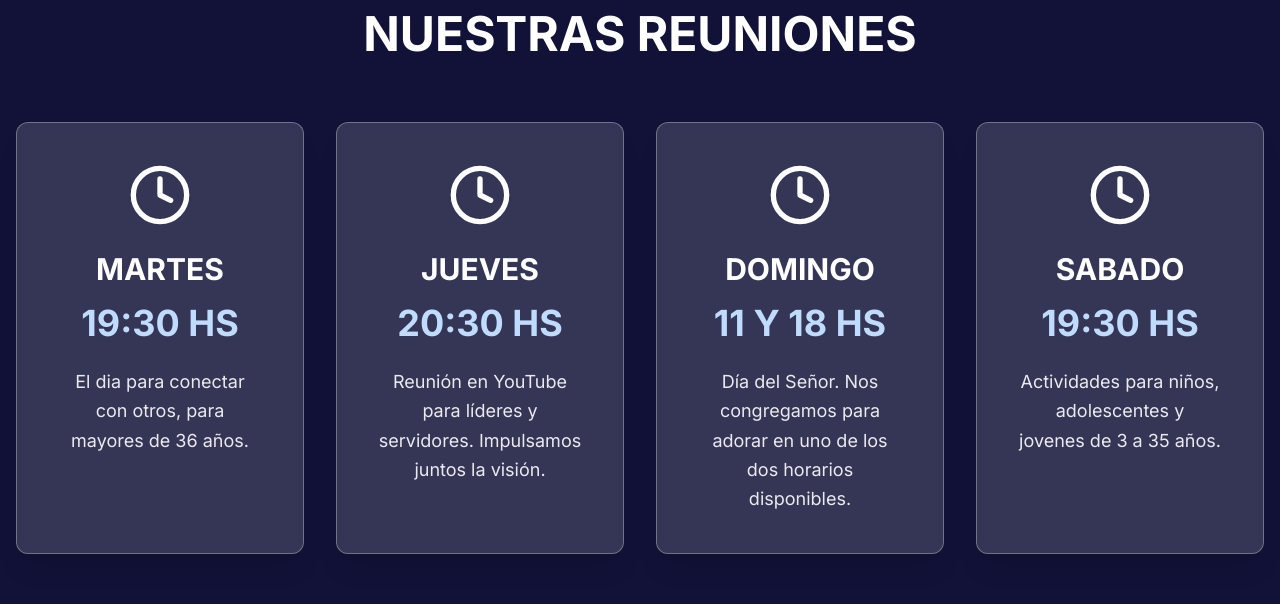
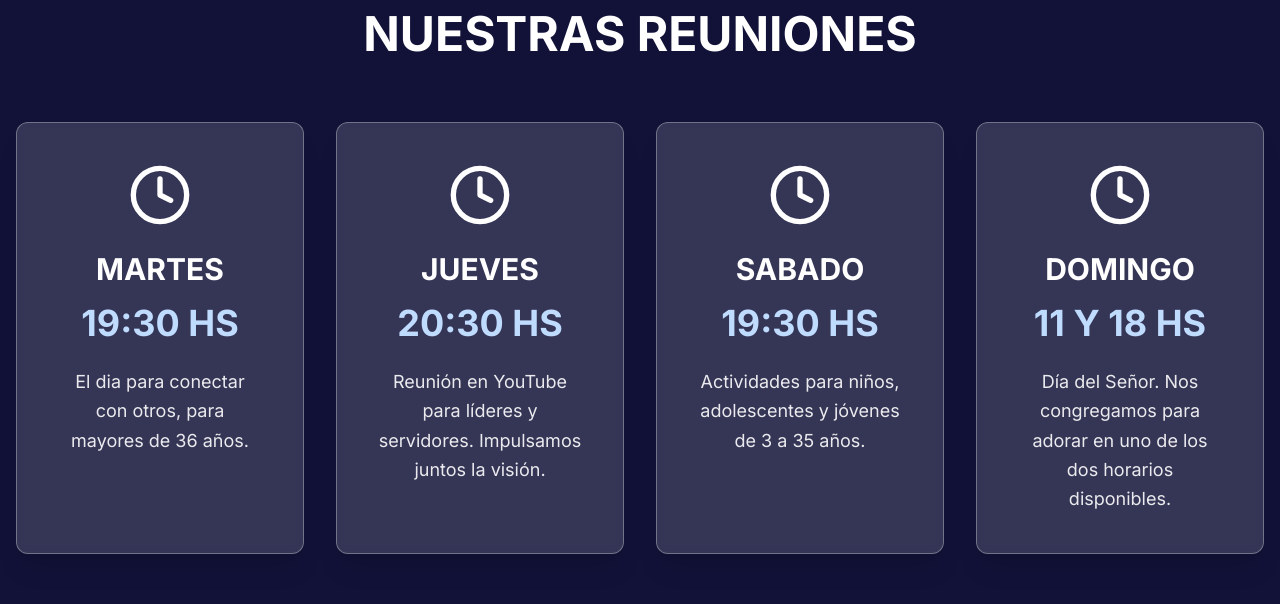
Before and after one commit to juanpo12/cristo-la-solucion, a Next.js app: page / in a window 1280 px wide. Shown: the part 2160-2764 px from the top of the page. Built offline with nearby package versions, Linux system fonts and the light colour scheme.

Commit message:
fix: update age ranges and reorder meetings schedule
- Adjust age ranges for groups to better reflect current demographics
- Reorder meetings array to maintain chronological order of days

```diff
--- a/components/groups.tsx
+++ b/components/groups.tsx
@@ -24,7 +24,7 @@ const groups: Group[] = [
     image: "/test.jpg",
     color: "from-blue-600/30 to-cyan-600/30",
     focusPosition: "center center", // Centrado para mostrar al niño
-    ageRange: "3 a 8 años",
+    ageRange: "3 a 9 años",
   },
   {
     id: "invictos-teens",
@@ -34,7 +34,7 @@ const groups: Group[] = [
     image: "/fototeens.jpg",
     color: "from-purple-600/30 to-pink-600/30",
     focusPosition: "center center", // Centrado para mostrar a los jóvenes
-    ageRange: "9 a 17 años",
+    ageRange: "10 a 17 años",
   },
   {
     id: "invictos",
--- a/components/meetings.tsx
+++ b/components/meetings.tsx
@@ -12,15 +12,15 @@ const meetings = [
     time: "20:30 HS",
     description: "Reunión en YouTube para líderes y servidores. Impulsamos juntos la visión.",
   },
+    {
+    day: "SABADO",
+    time: "19:30 HS",
+    description: "Actividades para niños, adolescentes y jóvenes de 3 a 35 años.",
+  },
   {
     day: "DOMINGO",
     time: "11 Y 18 HS",
     description: "Día del Señor. Nos congregamos para adorar en uno de los dos horarios disponibles.",
-  },
-  {
-    day: "SABADO",
-    time: "19:30 HS",
-    description: "Actividades para niños, adolescentes y jovenes de 3 a 35 años.",
   }
 ]
 
```
